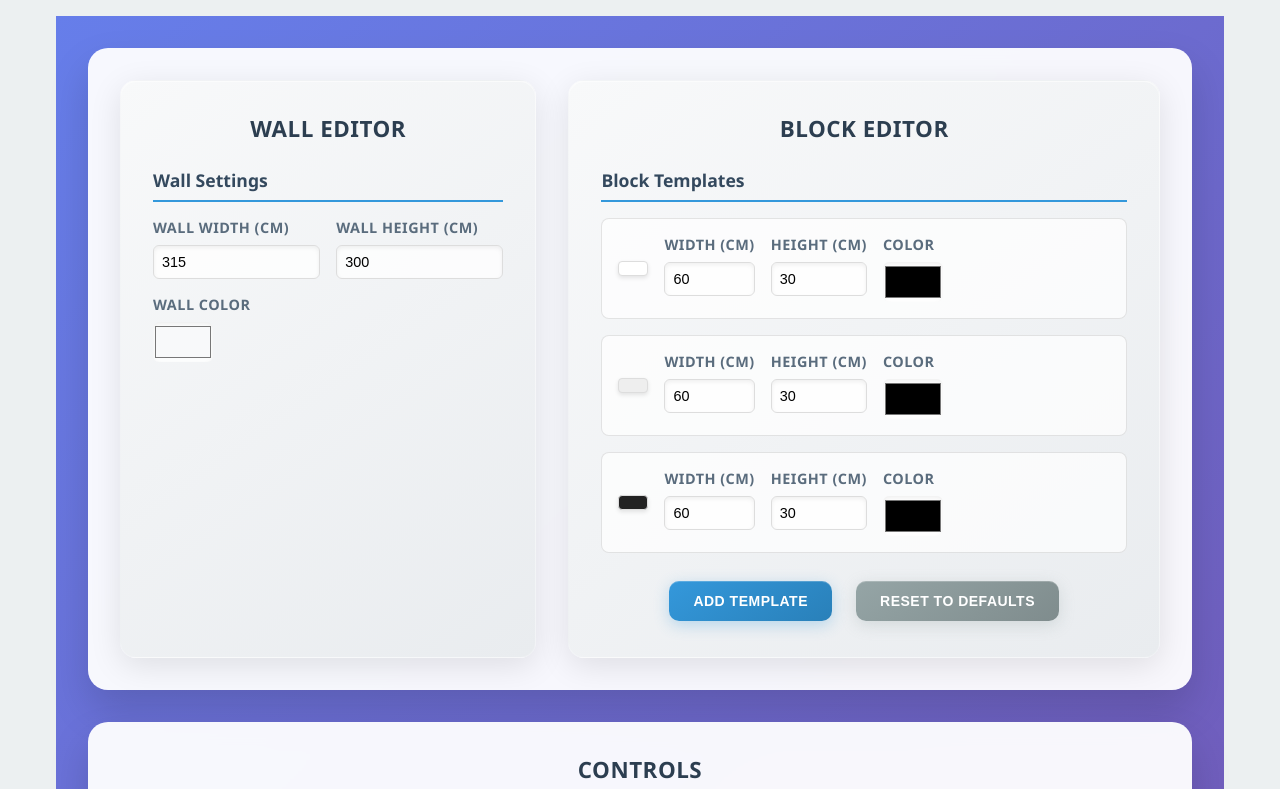
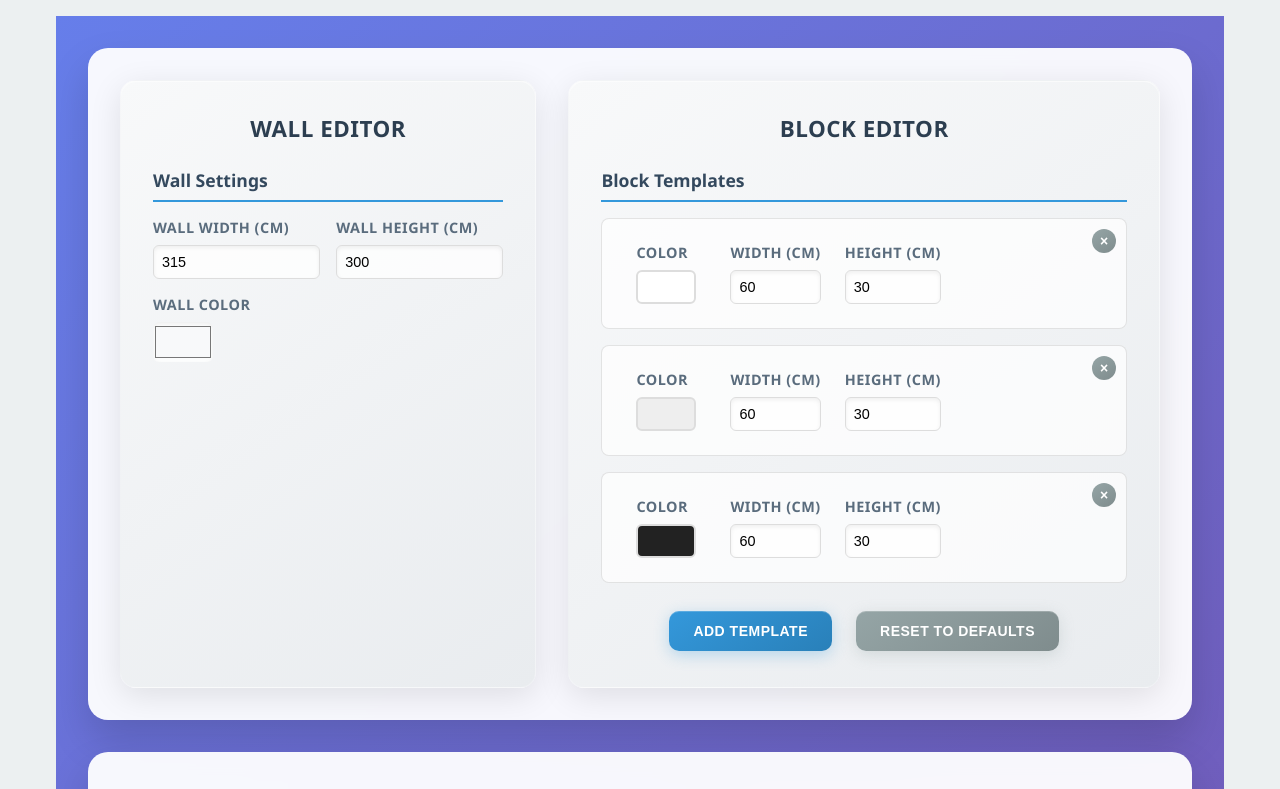
Before and after one commit to David-Tsui/interior-design-for-wall, a Vue app: page / in a window 1280 px wide. Shown: the top 789 px of the page. Built offline with nearby package versions, Linux system fonts and the light colour scheme.

Commit message:
fix: unexpected color display issues

```diff
--- a/src/App.vue
+++ b/src/App.vue
@@ -133,9 +133,9 @@ const blocks = ref<Block[]>([])
 const showWarnings = ref<boolean>(true)
 
 const blockTemplates = ref<Block[]>([
-  { id: 'template-1', x: 0, y: 0, width: 60, height: 30, color: '#fff' },
-  { id: 'template-2', x: 0, y: 0, width: 60, height: 30, color: '#eee' },
-  { id: 'template-3', x: 0, y: 0, width: 60, height: 30, color: '#222' },
+  { id: 'template-1', x: 0, y: 0, width: 60, height: 30, color: '#ffffff' },
+  { id: 'template-2', x: 0, y: 0, width: 60, height: 30, color: '#eeeeee' },
+  { id: 'template-3', x: 0, y: 0, width: 60, height: 30, color: '#222222' },
 ])
 
 const onWallUpdated = (newWall: Wall) => {
--- a/src/components/BlockEditor.vue
+++ b/src/components/BlockEditor.vue
@@ -6,8 +6,30 @@
       <div class="editor-section">
         <h4>Block Templates</h4>
         <div class="template-controls">
-          <div class="template-item" v-for="(template, index) in templates" :key="index">
-            <div class="template-preview" :style="{ backgroundColor: template.color, width: `${template.width * 0.5}px`, height: `${template.height * 0.5}px` }"></div>
+          <div
+            class="template-item"
+            v-for="(template, index) in templates"
+            :key="template.id"
+          >
+            <div class="template-preview-section">
+              <div class="input-group color-input">
+                <label>Color</label>
+                <div class="overlap-input">
+                  <div
+                    class="template-preview"
+                    :style="{
+                      backgroundColor: template.color,
+                      width: `${Math.max(40, template.width)}px`,
+                      height: '100%',
+                    }"
+                  ></div>
+                  <input
+                    v-model="template.color"
+                    type="color"
+                  />
+                </div>
+              </div>
+            </div>
             <div class="template-inputs">
               <div class="input-group">
                 <label>Width (cm)</label>
@@ -17,10 +39,13 @@
                 <label>Height (cm)</label>
                 <input v-model.number="template.height" type="number" min="15" max="50" />
               </div>
-              <div class="input-group">
-                <label>Color</label>
-                <input v-model="template.color" type="color" />
-              </div>
+              <button
+                @click="removeTemplate(index)"
+                class="remove-template-btn"
+                v-if="templates.length > 1"
+              >
+                ×
+              </button>
             </div>
           </div>
         </div>
@@ -52,6 +77,11 @@ const emit = defineEmits<Emits>()
 
 const templates = ref<Block[]>([...props.blockTemplates])
 
+// Watch for prop changes to sync with parent
+watch(() => props.blockTemplates, (newBlockTemplates) => {
+  templates.value = [...newBlockTemplates]
+}, { deep: true })
+
 watch(templates, (newTemplates) => {
   emit('templates-updated', [...newTemplates])
 }, { deep: true })
@@ -68,11 +98,17 @@ const addTemplate = () => {
   templates.value.push(newTemplate)
 }
 
+const removeTemplate = (index: number) => {
+  if (templates.value.length > 1) {
+    templates.value.splice(index, 1)
+  }
+}
+
 const resetTemplates = () => {
   templates.value = [
-    { id: 'template-1', x: 0, y: 0, width: 60, height: 30, color: '#fff' },
-    { id: 'template-2', x: 0, y: 0, width: 60, height: 30, color: '#eee' },
-    { id: 'template-3', x: 0, y: 0, width: 60, height: 30, color: '#222' },
+    { id: 'template-1', x: 0, y: 0, width: 60, height: 30, color: '#ffffff' },
+    { id: 'template-2', x: 0, y: 0, width: 60, height: 30, color: '#eeeeee' },
+    { id: 'template-3', x: 0, y: 0, width: 60, height: 30, color: '#222222' },
   ]
 }
 </script>
@@ -124,26 +160,112 @@ const resetTemplates = () => {
 
 .template-item {
   display: flex;
-  align-items: center;
-  gap: 1rem;
-  padding: 1rem;
+  align-items: start;
+  gap: 1.5rem;
+  padding: 1.5rem;
   background: rgba(255, 255, 255, 0.7);
   border-radius: 8px;
   border: 1px solid rgba(0, 0, 0, 0.1);
+  position: relative;
+}
+
+.template-preview-section {
+  display: flex;
+  flex-direction: column;
+  align-items: center;
+  gap: 0.75rem;
+  min-width: 80px;
 }
 
 .template-preview {
-  min-width: 30px;
-  min-height: 15px;
-  border: 1px solid #ddd;
-  border-radius: 4px;
-  box-shadow: 0 2px 4px rgba(0, 0, 0, 0.1);
+  border: 2px solid #ddd;
+  border-radius: 6px;
+  transition: all 0.3s ease;
+
+  &:hover {
+    transform: scale(1.05);
+    box-shadow: 0 4px 12px rgba(0, 0, 0, 0.2);
+  }
 }
 
 .template-inputs {
   display: flex;
-  gap: 1rem;
+  gap: 1.5rem;
   flex: 1;
+  align-items: flex-end;
+}
+
+.color-input {
+  min-width: 60px;
+
+  input[type="color"] {
+    width: 50px;
+    height: 35px;
+    border-radius: 8px;
+    border: 2px solid #ddd;
+    cursor: pointer;
+    transition: all 0.3s ease;
+    -webkit-appearance: none;
+    -moz-appearance: none;
+    appearance: none;
+    outline: none;
+
+    // Remove the default color picker styling to show our custom background
+    &::-webkit-color-swatch-wrapper {
+      padding: 0;
+      border: none;
+      border-radius: 6px;
+    }
+
+    &::-webkit-color-swatch {
+      border: none;
+      border-radius: 6px;
+    }
+
+    &::-moz-color-swatch {
+      border: none;
+      border-radius: 6px;
+    }
+
+    &:hover {
+      border-color: #3498db;
+      transform: scale(1.05);
+      box-shadow: 0 2px 8px rgba(52, 152, 219, 0.3);
+    }
+
+    &:focus {
+      border-color: #3498db;
+      box-shadow: 0 0 0 3px rgba(52, 152, 219, 0.2);
+    }
+  }
+}
+
+.remove-template-btn {
+  position: absolute;
+  top: 10px;
+  right: 10px;
+  width: 24px;
+  height: 24px;
+  background: linear-gradient(145deg, #95a5a6, #7f8c8d);
+  color: white;
+  border: none;
+  border-radius: 50%;
+  cursor: pointer;
+  font-size: 14px;
+  font-weight: bold;
+  display: flex;
+  align-items: center;
+  justify-content: center;
+  transition: all 0.3s ease;
+
+  &:hover {
+    background: linear-gradient(145deg, #7f8c8d, #6c7b7d);
+    transform: scale(1.1);
+  }
+
+  &:active {
+    transform: scale(0.95);
+  }
 }
 
 .input-group {
@@ -178,6 +300,21 @@ const resetTemplates = () => {
       border-radius: 6px;
       cursor: pointer;
     }
+  }
+}
+
+.overlap-input {
+  position: relative;
+  height: 34px;
+
+  input[type="color"] {
+    position: absolute;
+    top: 0;
+    left: 0;
+    width: 100%;
+    height: 100%;
+    opacity: 0;
+    cursor: pointer;
   }
 }
 
@@ -243,13 +380,5 @@ const resetTemplates = () => {
   .template-inputs {
     flex-direction: column;
   }
-
-  .wall-controls {
-    grid-template-columns: 1fr;
-
-    .input-group:nth-child(3) {
-      grid-column: span 1;
-    }
-  }
 }
 </style>
--- a/src/components/WallComponent.vue
+++ b/src/components/WallComponent.vue
@@ -153,7 +153,6 @@ const onDrop = (event: DragEvent) => {
   min-height: 200px;
   min-width: 200px;
   transition: all 0.3s ease;
-  background: linear-gradient(145deg, #f8f9fa, #ffffff);
 
   &::before {
     content: '';
--- a/src/components/WallEditor.vue
+++ b/src/components/WallEditor.vue
@@ -41,6 +41,11 @@ const emit = defineEmits<Emits>()
 
 // Local reactive copies
 const wallSettings = ref<Wall>({ ...props.wall })
+
+// Watch for prop changes to sync with parent
+watch(() => props.wall, (newWall) => {
+  wallSettings.value = { ...newWall }
+}, { deep: true })
 
 // Watch for changes and emit updates
 watch(wallSettings, (newWall) => {
```
